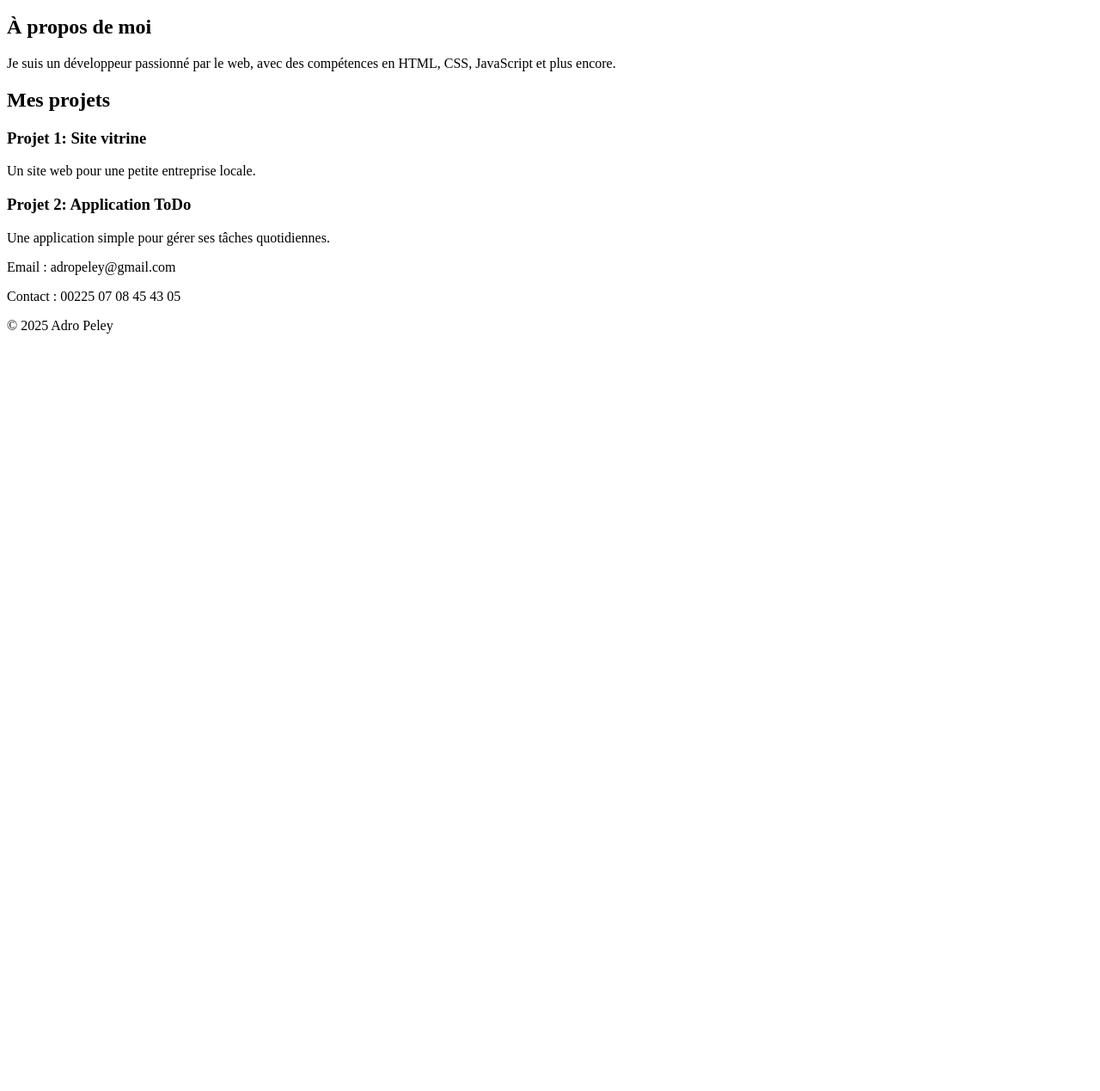
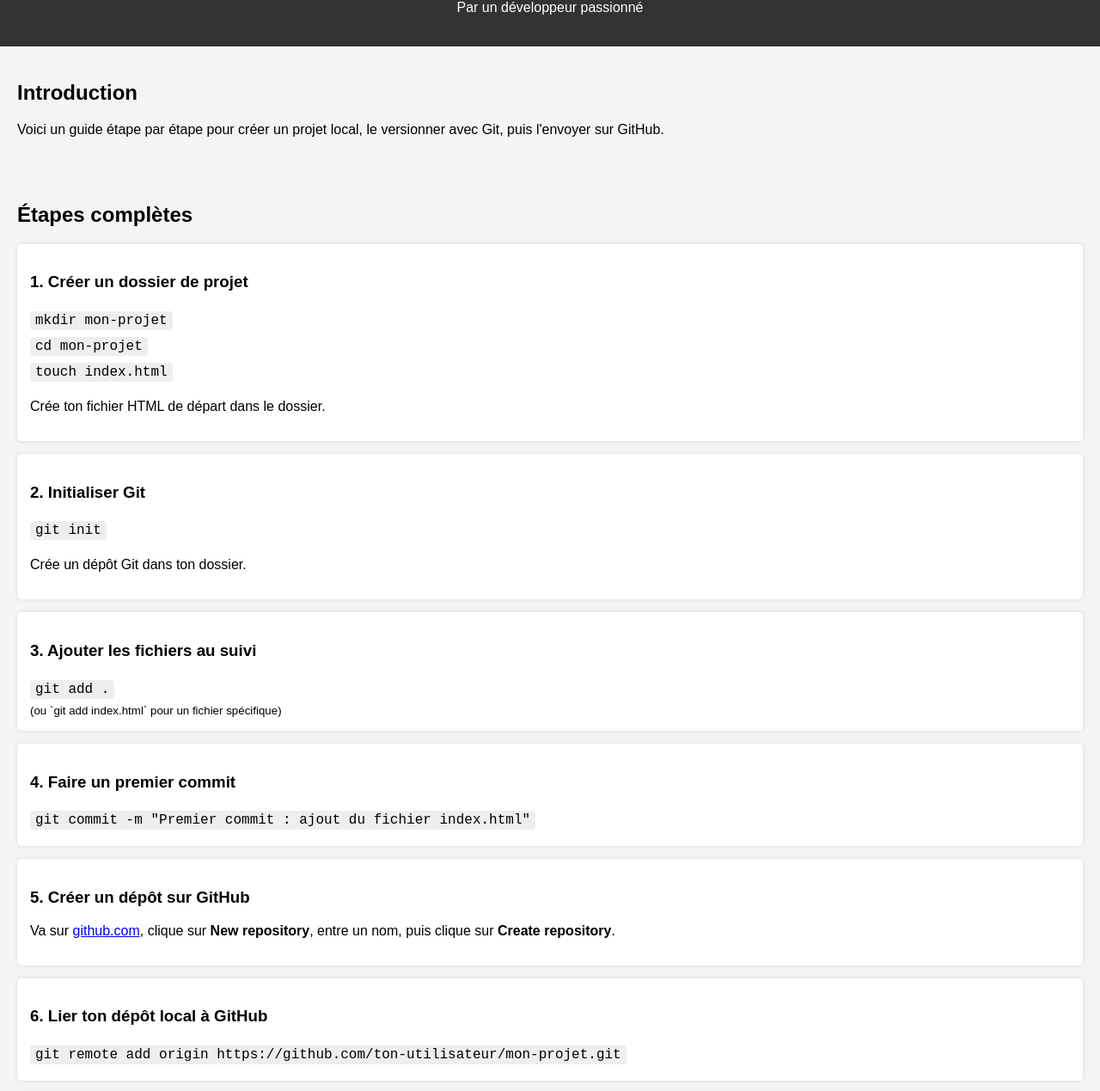
Before and after one commit to PELEY01/ProjetGit, a plain HTML site: page index.html in a window 1280 px wide. Shown: the part 100-1369 px from the top of the page at 86% size. Before the commit the page ends 800 px from the top, so only its background shows below. Drawn offline with Linux system fonts and the light colour scheme.

Commit message:
Mise à jour des fichiers index et style

```diff
--- a/index.html
+++ b/index.html
@@ -1,43 +1,80 @@
 <!DOCTYPE html>
 <html lang="fr">
 <head>
-  <meta charset="UTF-8">
-  <meta name="viewport" content="width=device-width, initial-scale=1">
-  <link rel="stylesheet" href="styles.css" />
-  <title>Mon ProjetGit</title>
-
+  <meta charset="UTF-8" />
+  <meta name="viewport" content="width=device-width, initial-scale=1" />
+  <title>Tutoriel Git - Mon Portfolio</title>
+  <link rel="stylesheet" href="style.css" />
 </head>
 <body>
 
   <header>
-    <h1>Bienvenue sur mon portfolio</h1>
-    <p>Développeur Web | Designer | Créatif</p>
+    <h1>Créer un projet et l’envoyer sur GitHub</h1>
+    <p>Par un développeur passionné</p>
   </header>
 
   <section>
-    <h2>À propos de moi</h2>
-    <p>Je suis un développeur passionné par le web, avec des compétences en HTML, CSS, JavaScript et plus encore.</p>
+    <h2>Introduction</h2>
+    <p>Voici un guide étape par étape pour créer un projet local, le versionner avec Git, puis l'envoyer sur GitHub.</p>
   </section>
 
   <section>
-    <h2>Mes projets</h2>
+    <h2>Étapes complètes</h2>
 
     <div class="project">
-      <h3>Projet 1: Site vitrine</h3>
-      <p>Un site web pour une petite entreprise locale.</p>
+      <h3>1. Créer un dossier de projet</h3>
+      <code>mkdir mon-projet</code><br>
+      <code>cd mon-projet</code><br>
+      <code>touch index.html</code>
+      <p>Crée ton fichier HTML de départ dans le dossier.</p>
     </div>
 
     <div class="project">
-      <h3>Projet 2: Application ToDo</h3>
-      <p>Une application simple pour gérer ses tâches quotidiennes.</p>
+      <h3>2. Initialiser Git</h3>
+      <code>git init</code>
+      <p>Crée un dépôt Git dans ton dossier.</p>
+    </div>
+
+    <div class="project">
+      <h3>3. Ajouter les fichiers au suivi</h3>
+      <code>git add .</code><br>
+      <small>(ou `git add index.html` pour un fichier spécifique)</small>
+    </div>
+
+    <div class="project">
+      <h3>4. Faire un premier commit</h3>
+      <code>git commit -m "Premier commit : ajout du fichier index.html"</code>
+    </div>
+
+    <div class="project">
+      <h3>5. Créer un dépôt sur GitHub</h3>
+      <p>Va sur <a href="https://github.com" target="_blank">github.com</a>, clique sur <strong>New repository</strong>, entre un nom, puis clique sur <strong>Create repository</strong>.</p>
+    </div>
+
+    <div class="project">
+      <h3>6. Lier ton dépôt local à GitHub</h3>
+      <code>git remote add origin https://github.com/ton-utilisateur/mon-projet.git</code>
+    </div>
+
+    <div class="project">
+      <h3>7. Pousser vers GitHub</h3>
+      <code>git branch -M main</code><br>
+      <code>git push -u origin main</code>
+    </div>
+
+    <div class="project">
+      <h3>8. Travailler au quotidien</h3>
+      <p>Après chaque modification :</p>
+      <code>git add .</code><br>
+      <code>git commit -m "Description"</code><br>
+      <code>git push</code>
     </div>
 
   </section>
 
   <footer>
-    <p>Email : adropeley@gmail.com</p>
-    <p>Contact : 00225 07 08 45 43 05</p>
-    <p>&copy; 2025 Adro Peley</p>
+    <p>Contact : monemail@example.com</p>
+    <p>&copy; 2025 Mon Nom</p>
   </footer>
 
 </body>
--- a/style.css
+++ b/style.css
@@ -21,6 +21,7 @@ section {
   padding: 15px;
   margin-bottom: 15px;
   border-radius: 5px;
+  box-shadow: 0 0 5px rgba(0,0,0,0.1);
 }
 
 footer {
@@ -29,3 +30,12 @@ footer {
   text-align: center;
   padding: 10px;
 }
+
+code {
+  background-color: #eee;
+  padding: 2px 6px;
+  border-radius: 4px;
+  display: inline-block;
+  margin: 4px 0;
+  font-family: "Courier New", monospace;
+}
```
